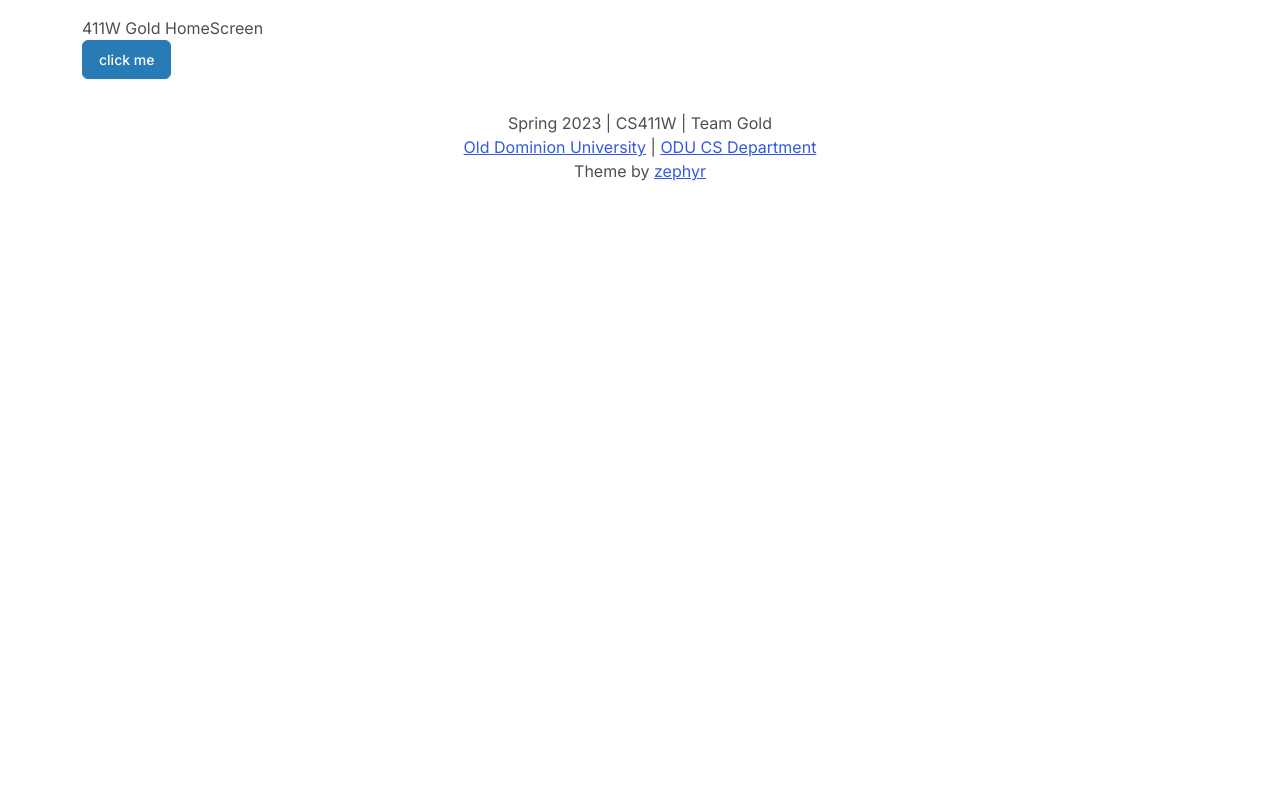
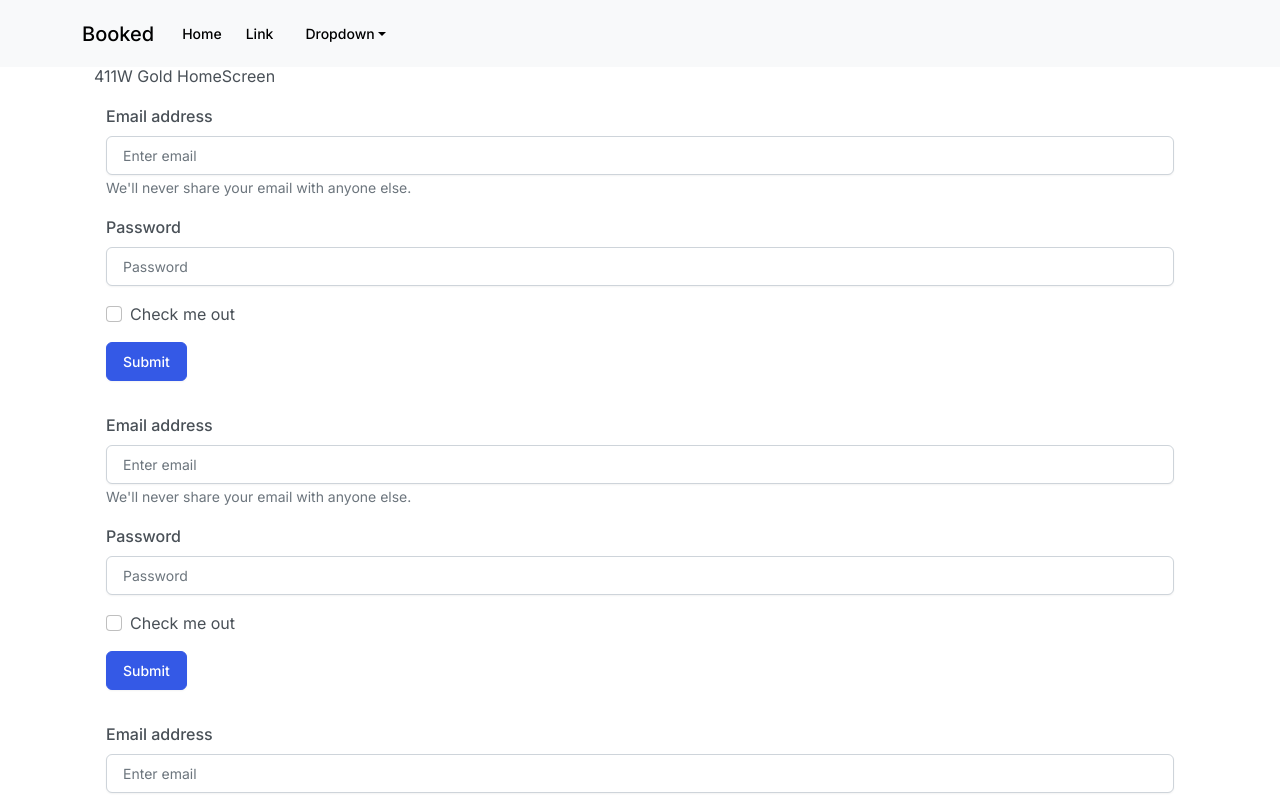
Before and after one commit to lvSojen/2023-Spring-CS411W-GOLD, a React (Create React App) app in the folder frontend/: page / in a window 1280 px wide. Shown: the top 798 px of the page. Built offline with nearby package versions, Linux system fonts and the light colour scheme.

Commit message:
update file structure and import font-awesome

```diff
--- a/frontend/public/index.html
+++ b/frontend/public/index.html
@@ -15,6 +15,10 @@
       user's mobile device or desktop. See https://developers.google.com/web/fundamentals/web-app-manifest/
     -->
     <link rel="manifest" href="%PUBLIC_URL%/manifest.json" />
+    <!--
+      implement font-awesome
+    -->
+    <link rel="stylesheet" href="https://cdnjs.cloudflare.com/ajax/libs/font-awesome/6.2.1/css/all.min.css" integrity="sha512-MV7K8+y+gLIBoVD59lQIYicR65iaqukzvf/nwasF0nqhPay5w/9lJmVM2hMDcnK1OnMGCdVK+iQrJ7lzPJQd1w==" crossorigin="anonymous" referrerpolicy="no-referrer" />
     <!--
       Notice the use of %PUBLIC_URL% in the tags above.
       It will be replaced with the URL of the `public` folder during the build.
--- a/frontend/src/App.js
+++ b/frontend/src/App.js
@@ -3,11 +3,12 @@ import { BrowserRouter, Routes, Route } from "react-router-dom"
 import { Container } from "react-bootstrap"
 import HomeScreen from "./screens/HomeScreen"
 import ContactScreen from "./screens/ContactScreen"
-import Footer from "./components/Footer"
-
+import Footer from "./components/page/Footer"
+import Header from "./components/page/Header"
 function App() {
   return (
     <BrowserRouter>
+      <Header />
       <main className="py-3">
         <Container>
           <Routes>
--- /dev/null
+++ b/frontend/src/components/common/SearchForm.js
@@ -0,0 +1,32 @@
+import React from "react"
+import { Container } from "react-bootstrap"
+import Button from "react-bootstrap/Button"
+import Form from "react-bootstrap/Form"
+function BookedSearch() {
+  return (
+    <Container className="py-3">
+      <Form>
+        <Form.Group className="mb-3" controlId="formBasicEmail">
+          <Form.Label>Email address</Form.Label>
+          <Form.Control type="email" placeholder="Enter email" />
+          <Form.Text className="text-muted">
+            We'll never share your email with anyone else.
+          </Form.Text>
+        </Form.Group>
+
+        <Form.Group className="mb-3" controlId="formBasicPassword">
+          <Form.Label>Password</Form.Label>
+          <Form.Control type="password" placeholder="Password" />
+        </Form.Group>
+        <Form.Group className="mb-3" controlId="formBasicCheckbox">
+          <Form.Check type="checkbox" label="Check me out" />
+        </Form.Group>
+        <Button variant="primary" type="submit">
+          Submit
+        </Button>
+      </Form>
+    </Container>
+  )
+}
+
+export default BookedSearch
--- a/frontend/src/components/Footer.js
+++ b/frontend/src/components/page/Footer.js
@@ -5,6 +5,9 @@ function Footer() {
   return (
     <footer>
       <Container className="py-3">
+        <Row>
+          <Col className="text-center">BookedSearch.com&reg;</Col>
+        </Row>
         <Row>
           <Col className="text-center">Spring 2023 | CS411W | Team Gold</Col>
         </Row>
--- /dev/null
+++ b/frontend/src/components/page/Header.js
@@ -0,0 +1,39 @@
+import React from "react"
+import { Container } from "react-bootstrap"
+import Nav from "react-bootstrap/Nav"
+import Navbar from "react-bootstrap/Navbar"
+import NavDropdown from "react-bootstrap/NavDropdown"
+
+function Header() {
+  return (
+    <header>
+      <Navbar bg="light" expand="lg" fixed="top">
+        <Container>
+          <Navbar.Brand href="#home">Booked</Navbar.Brand>
+          <Navbar.Toggle aria-controls="basic-navbar-nav" />
+          <Navbar.Collapse id="basic-navbar-nav">
+            <Nav className="me-auto">
+              <Nav.Link href="#home">Home</Nav.Link>
+              <Nav.Link href="#link">Link</Nav.Link>
+              <NavDropdown title="Dropdown" id="basic-nav-dropdown">
+                <NavDropdown.Item href="#action/3.1">Action</NavDropdown.Item>
+                <NavDropdown.Item href="#action/3.2">
+                  Another action
+                </NavDropdown.Item>
+                <NavDropdown.Item href="#action/3.3">
+                  Something
+                </NavDropdown.Item>
+                <NavDropdown.Divider />
+                <NavDropdown.Item href="#action/3.4">
+                  Separated link
+                </NavDropdown.Item>
+              </NavDropdown>
+            </Nav>
+          </Navbar.Collapse>
+        </Container>
+      </Navbar>
+    </header>
+  )
+}
+
+export default Header
--- a/frontend/src/screens/HomeScreen.js
+++ b/frontend/src/screens/HomeScreen.js
@@ -1,15 +1,20 @@
 import React from "react"
 import { Link } from "react-router-dom"
 import { Button } from "react-bootstrap"
-
+import { Container } from "react-bootstrap"
+import SearchForm from "../components/common/SearchForm"
 function HomeScreen() {
   return (
-    <div>
-      <div>411W Gold HomeScreen</div>
+    <Container>
+      <div className="mt-5">411W Gold HomeScreen</div>
+      <SearchForm />
+      <SearchForm />
+      <SearchForm />
+      <SearchForm />
       <Link to="/contact">
         <Button variant="info">click me</Button>
       </Link>
-    </div>
+    </Container>
   )
 }
 
```
Also changed, not shown: frontend/src/components/Navbar.js (deleted, +0 -9 lines).
